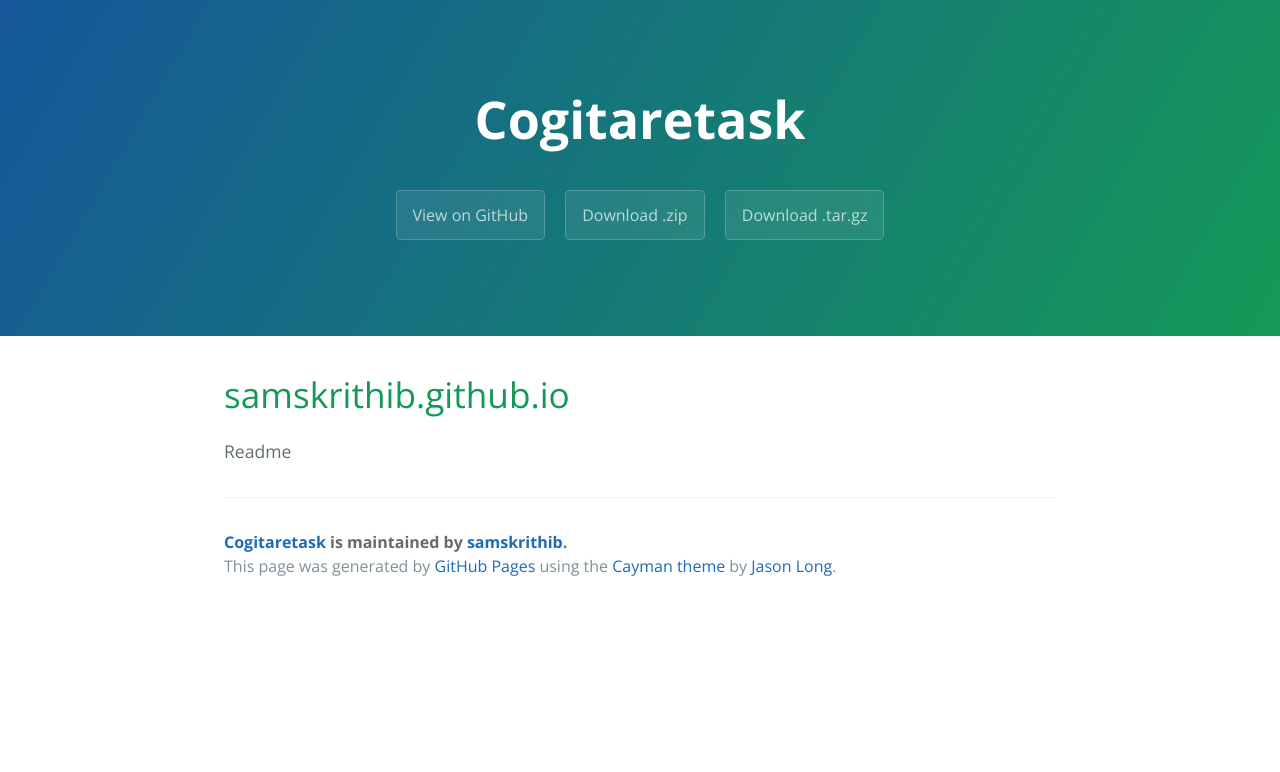
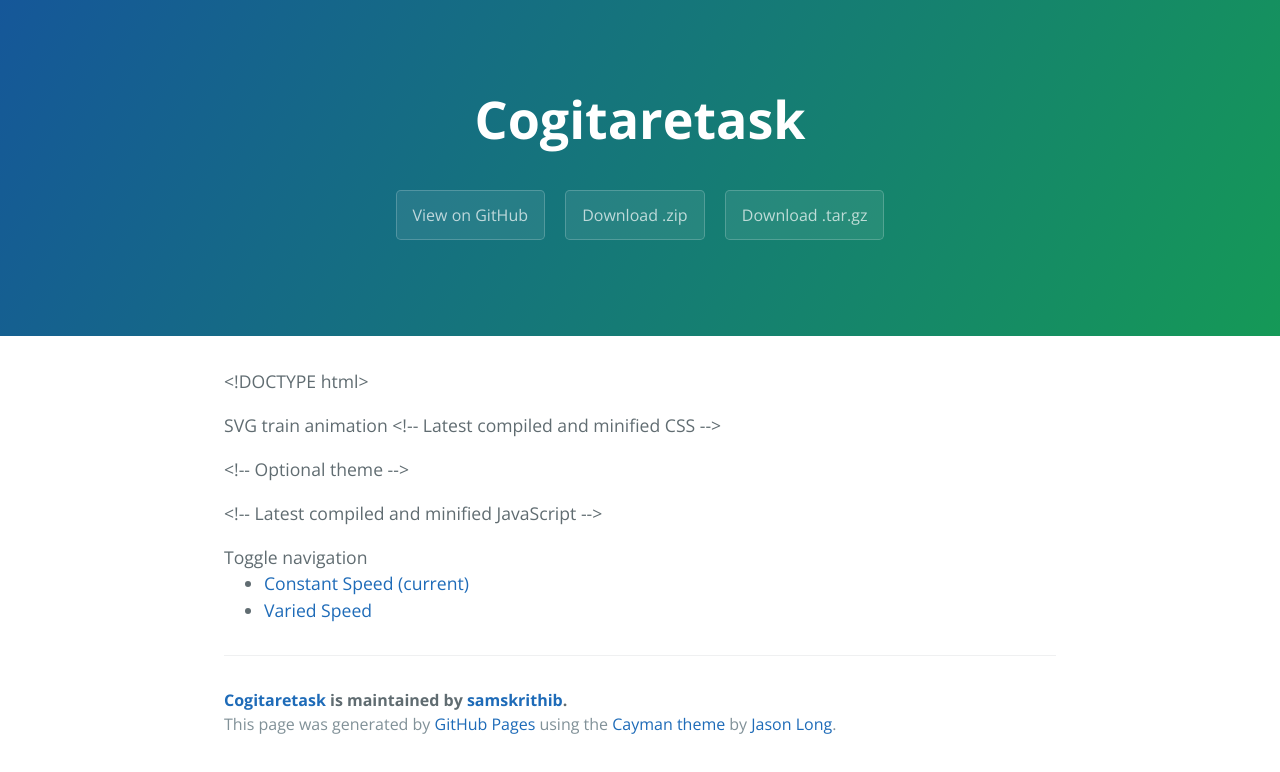
Before and after one commit to samskrithib/Cogitaretask, a plain HTML site: page index.html in a window 1280 px wide. Drawn offline with nearby package versions, Linux system fonts and the light colour scheme.

Commit message:
Create gh-pages branch via GitHub

```diff
--- a/index.html
+++ b/index.html
@@ -19,10 +19,69 @@
     </section>
 
     <section class="main-content">
-      <h1>
-<a id="samskrithibgithubio" class="anchor" href="#samskrithibgithubio" aria-hidden="true"><span aria-hidden="true" class="octicon octicon-link"></span></a>samskrithib.github.io</h1>
+      <p>&lt;!DOCTYPE html&gt;
 
-<p>Readme</p>
+
+</p>
+  SVG train animation
+
+
+  &lt;!-- Latest compiled and minified CSS --&gt;
+
+
+<p>&lt;!-- Optional theme --&gt;
+  </p>
+
+<p>&lt;!-- Latest compiled and minified JavaScript --&gt;
+
+
+  </p>
+
+<p>
+
+  </p>
+
+<p>
+  </p>
+
+<p>
+</p>
+
+<div>
+
+
+    <div>
+
+      <div>
+
+          Toggle navigation
+
+
+
+
+        <a href="#"></a>
+      </div>
+
+
+      <div id="bs-example-navbar-collapse-1">
+        <ul>
+          <li><a href="#/constSpeed">Constant Speed (current)</a></li>
+          <li><a href="#/variedSpeed">Varied Speed</a></li>
+
+        </ul>
+
+
+      </div>
+    </div>
+
+
+  <div></div>
+
+
+</div>
+
+<p>
+</p>
 
       <footer class="site-footer">
         <span class="site-footer-owner"><a href="https://github.com/samskrithib/cogitareTask">Cogitaretask</a> is maintained by <a href="https://github.com/samskrithib">samskrithib</a>.</span>
```
Also changed, not shown: params.json (+1 -1 lines).
